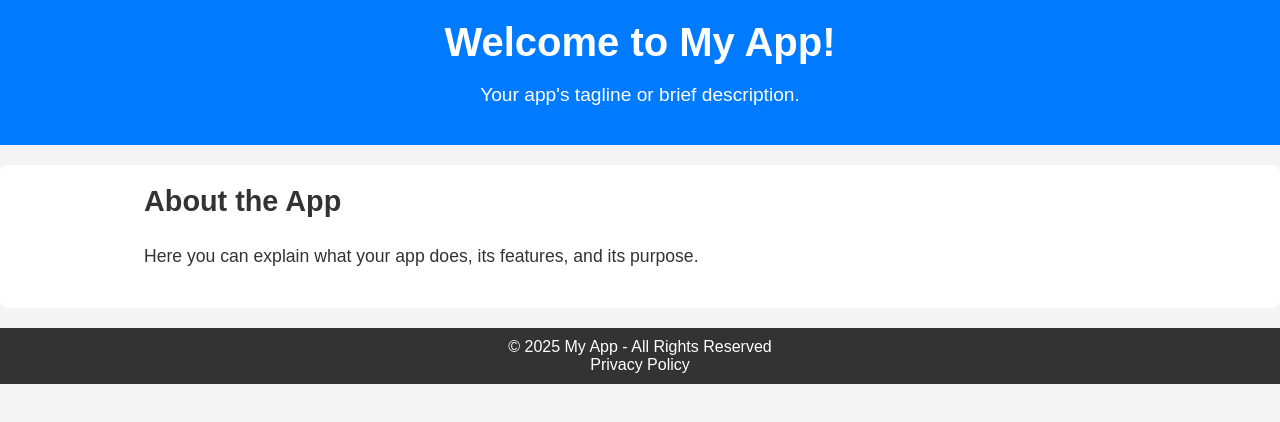
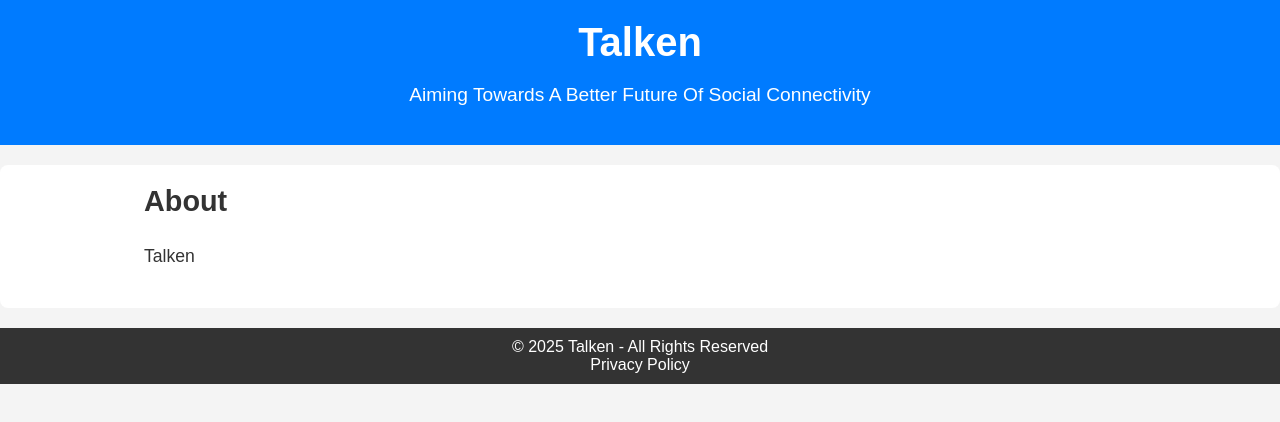
Before and after one commit to Shashwat-Gupta57/talken.com, a plain HTML site: page index.html in a window 1280 px wide. Drawn offline with Linux system fonts and the light colour scheme.

Commit message:
Updated index.html

```diff
--- a/index.html
+++ b/index.html
@@ -3,28 +3,28 @@
 <head>
     <meta charset="UTF-8">
     <meta name="viewport" content="width=device-width, initial-scale=1.0">
-    <meta name="description" content="Your app description here">
-    <title>My App - Homepage</title>
+    <meta name="description" content="Talken is a chat app, built by a single developer">
+    <title>Talken - Home</title>
     <link rel="stylesheet" href="style.css">
 </head>
 <body>
     <header>
         <div class="container">
-            <h1>Welcome to My App!</h1>
-            <p>Your app's tagline or brief description.</p>
+            <h1>Talken</h1>
+            <p>Aiming Towards A Better Future Of Social Connectivity</p>
         </div>
     </header>
 
     <section class="content">
         <div class="container">
-            <h2>About the App</h2>
-            <p>Here you can explain what your app does, its features, and its purpose.</p>
+            <h2>About</h2>
+            <p>Talken</p>
         </div>
     </section>
 
     <footer>
         <div class="container">
-            <p>&copy; 2025 My App - All Rights Reserved</p>
+            <p>&copy; 2025 Talken - All Rights Reserved</p>
             <p><a href="privacy-policy.html">Privacy Policy</a></p>
         </div>
     </footer>
```
